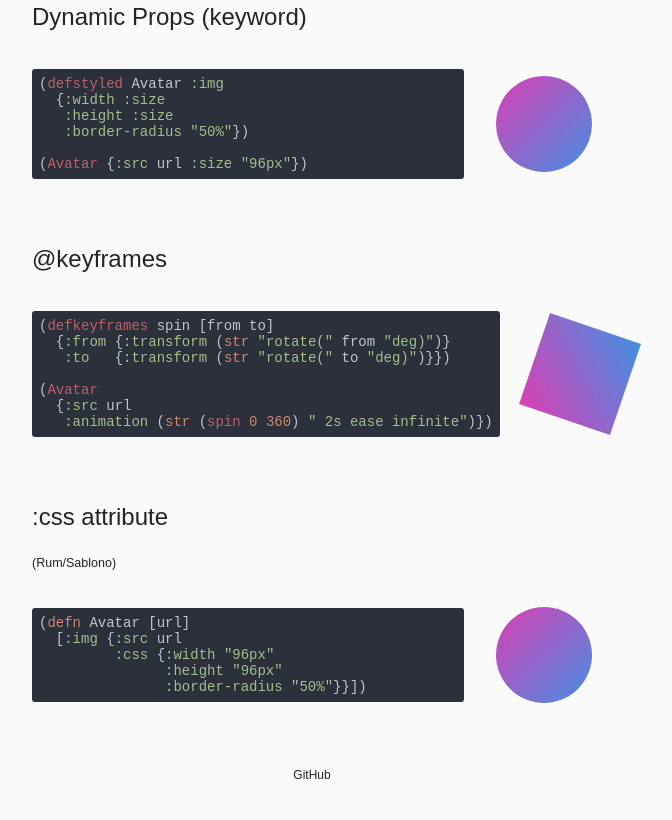
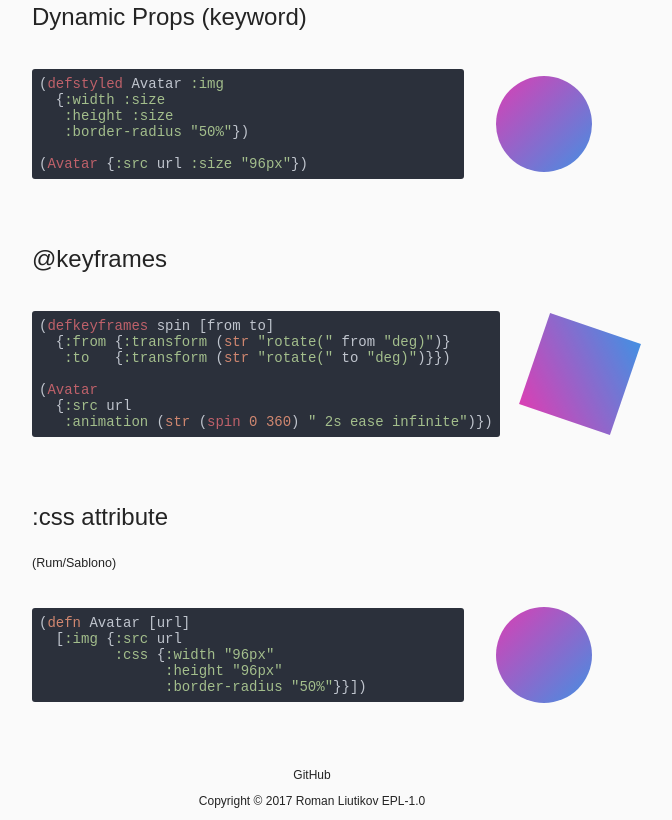
Before and after one commit to clj-commons/cljss, a plain HTML site: page index.html in a window 1280 px wide. Shown: the part 1386-2206 px from the top of the page, without its empty margins (328-1000 px from the left). Before the commit the page ends 2180 px from the top, so only its background shows below. Drawn offline with Linux system fonts and the light colour scheme.

Commit message:
Update index.html

```diff
--- a/index.html
+++ b/index.html
@@ -257,5 +257,6 @@
     </main>
     <footer class="page-footer">
       <p><a href="https://github.com/roman01la/cljss">GitHub</a></p>
+      <p>Copyright © 2017 Roman Liutikov EPL-1.0</p>
     </footer>
 </body></html>
```
